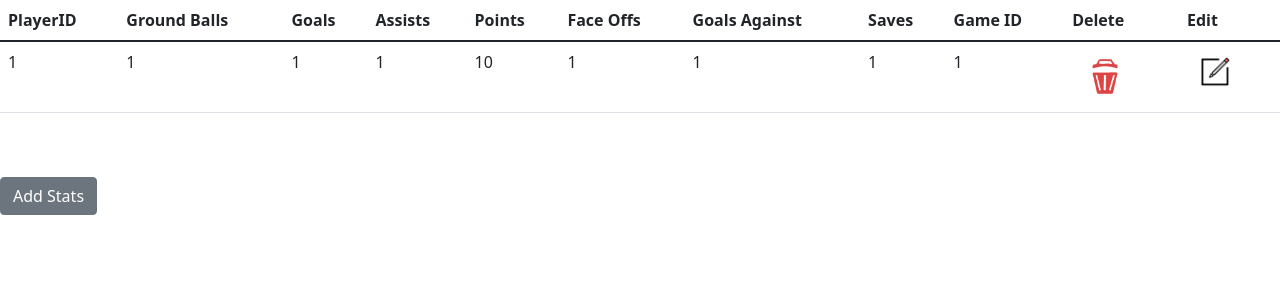
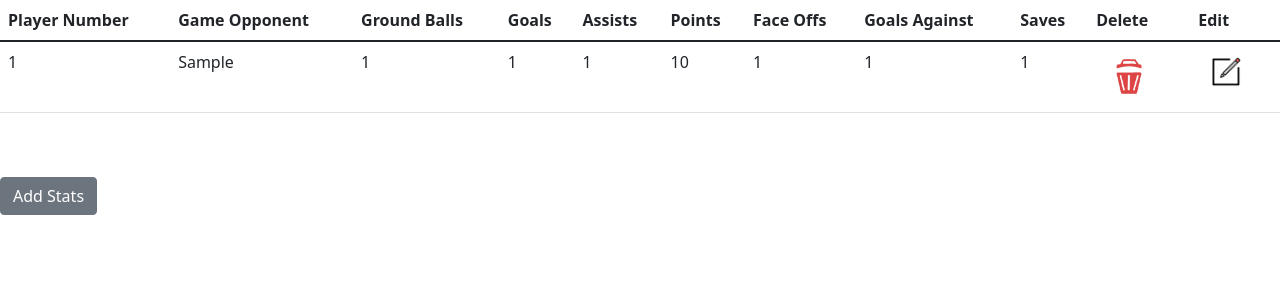
Before and after one commit to AngelinaWalton/403GroupProjectA, a Django app: page /stats/ in a window 1280 px wide. Shown: the part 82-382 px from the top of the page. Run offline with Django 4.2, Linux system fonts and the light colour scheme; tables that the repository leaves empty hold one stand-in row (values such as "Sample post"); parts of the project's set-up code (start-up, migrations or seed data) failed here and were passed over.

Commit message:
Formatting for total stats

```diff
--- a/byulax/views.py
+++ b/byulax/views.py
@@ -69,7 +69,7 @@ def editPlayer(request) :
 # STATS FUNCTIONS #
 
 def statsPageView(request):
-    data = Stats.objects.all().order_by("player_id_id")
+    data = Stats.objects.select_related('player_id', 'game_id').all().order_by("player_id_id")
     context = {
         "stats": data
     }
@@ -102,7 +102,7 @@ def deleteStats(request):
     return  HttpResponse("Something didn't work right, please try again.")
 
 def totalStats(request):
-    data = Stats.objects.values("player_id_id", 'player_id_id__player_number').annotate(totGb = Sum('ground_ball'), totGoals = Sum('goals'), totAssists = Sum('assists'), totPoints = Sum('points'), totFaces = Sum("face_offs"), totGoals_against = Sum('goals_against'), totSaves = Sum('saves'), avgAPG = Avg('assists'), avgGPG = Avg('goals'), avgPPG = Avg('points'), avgGAA = Avg('goals_against'), avgSPG = Avg('saves'))
+    data = Stats.objects.values("player_id_id", "player_id_id__first_name", "player_id_id__last_name", 'player_id_id__player_number').annotate(totGb = Sum('ground_ball'), totGoals = Sum('goals'), totAssists = Sum('assists'), totPoints = Sum('points'), totFaces = Sum("face_offs"), totGoals_against = Sum('goals_against'), totSaves = Sum('saves'), avgAPG = Avg('assists'), avgGPG = Avg('goals'), avgPPG = Avg('points'), avgGAA = Avg('goals_against'), avgSPG = Avg('saves')).order_by('player_id_id')
     context = {
         'totalStats': data
     }
--- a/templates/byulax/stats.html
+++ b/templates/byulax/stats.html
@@ -5,7 +5,8 @@
 <table class="table">
     <thead>
       <tr>
-        <th scope="col">PlayerID</th>
+        <th scope="col">Player Number</th>
+        <th scope="col">Game Opponent</th>
         <th scope="col">Ground Balls</th>
         <th scope="col">Goals</th>
         <th scope="col">Assists</th>
@@ -13,7 +14,6 @@
         <th scope="col">Face Offs</th>
         <th scope="col">Goals Against</th>
         <th scope="col">Saves</th>
-        <th scope="col">Game ID</th>
         <th scope="col">Delete</th>
         <th scope="col">Edit</th>
       </tr>
@@ -21,7 +21,8 @@
     <tbody>
       {% for each in stats %}
       <tr>
-        <td  id = "td{{each.id}}id">{{each.player_id_id}}</td>
+        <td  id = "td{{each.id}}id">{{each.player_id.player_number}}</td>
+        <td id = "td{{each.id}}game_id">{{each.game_id.opponent}}</td>
         <td id = "td{{each.id}}ground_ball">{{each.ground_ball}}</td>
         <td id = "td{{each.id}}goals">{{each.goals}}</td>
         <td id = "td{{each.id}}assists">{{each.assists}}</td>
@@ -29,7 +30,6 @@
         <td id = "td{{each.id}}face_offs">{{each.face_offs}}</td>
         <td id = "td{{each.id}}goals_against">{{each.goals_against}}</td>
         <td id = "td{{each.id}}saves">{{each.saves}}</td>
-        <td id = "td{{each.id}}game_id">{{each.game_id_id}}</td>
         <form id="statsForm{{each.id}}" method="POST" action="{% url 'deleteStats' %}">
           {% csrf_token %}
           <td hidden><input type="hidden" name="id" id="id{{each.id}}" value="{{each.id}}"></td>
--- a/templates/byulax/totalStats.html
+++ b/templates/byulax/totalStats.html
@@ -5,7 +5,8 @@
 <table class="table">
     <thead>
       <tr>
-        <th scope="col">PlayerNumber</th>
+        <th scope="col">Player Number</th>
+        <th scope="col">Name</th>
         <th scope="col">Ground Balls</th>
         <th scope="col">Goals</th>
         <th scope="col">Assists</th>
@@ -18,13 +19,13 @@
         <th scope="col">PPG</th>
         <th scope="col">GAA</th>
         <th scope="col">SPG</th>
-        <th scope="col">Delete</th>
       </tr>
     </thead>
     <tbody>
         {% for each in totalStats %}
         <tr>
             <td>{{each.player_id_id__player_number}}</td>
+            <td>{{each.player_id_id__first_name}} {{each.player_id_id__last_name}}</td>
             <td>{{each.totGb}}</td>
             <td>{{each.totGoals}}</td>
             <td>{{each.totAssists}}</td>
@@ -37,7 +38,6 @@
             <td>{{each.avgPPG}}</td>
             <td>{{each.avgGAA}}</td>
             <td>{{each.avgSPG}}</td>
-            <td><img src="{%static '/img/trash2.png'%}" style="height: 30px;"></td>
         </tr>
         {%endfor%}
     </tbody>
```
